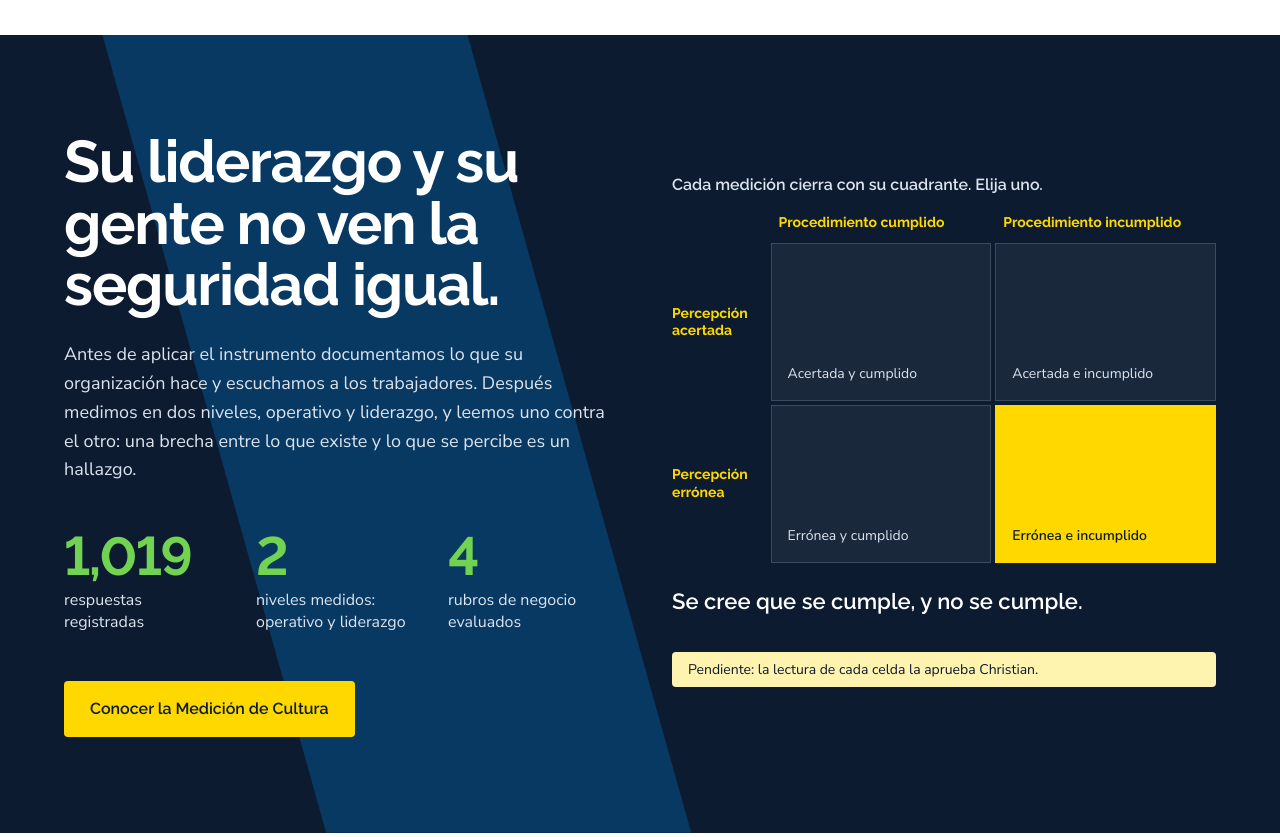
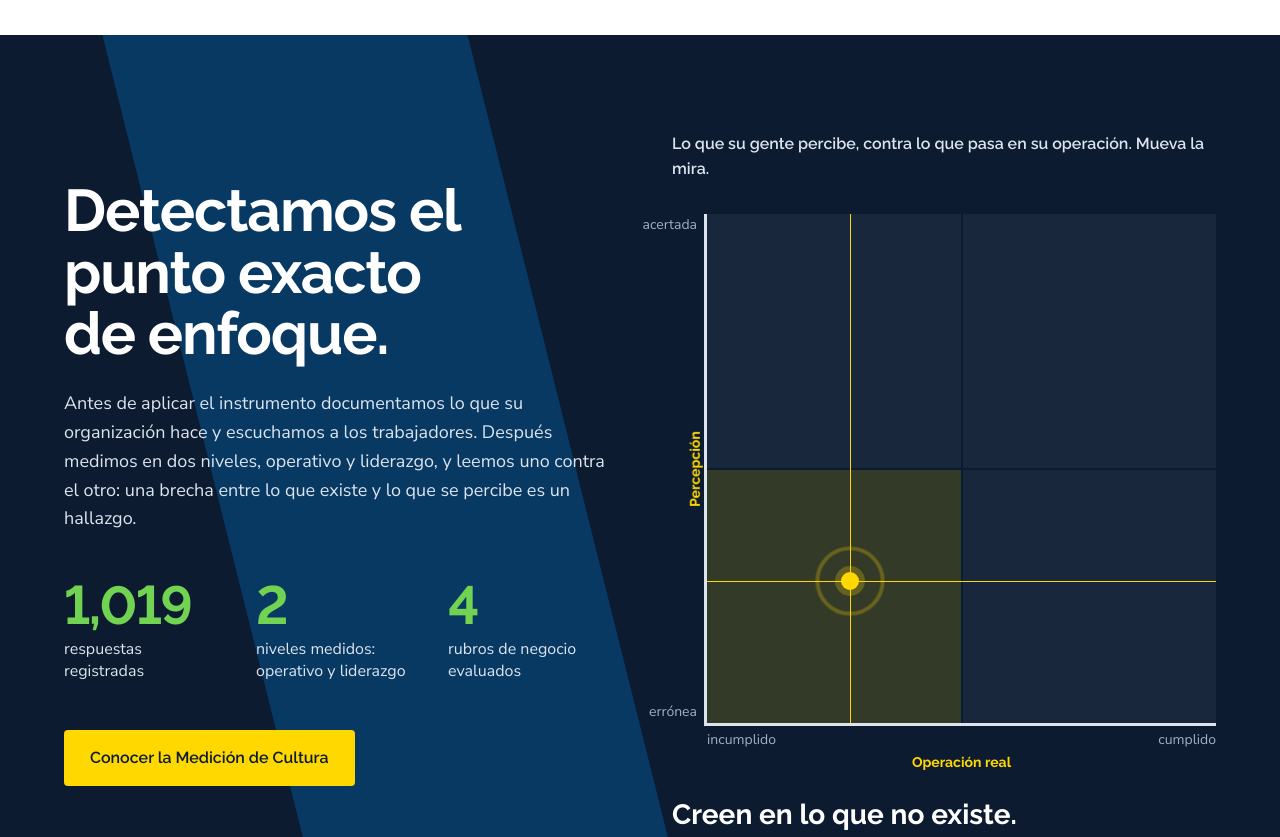
Before and after one commit to clopez-ASIG/Main, an Astro site in the folder asighn-web/: page / in a window 1280 px wide. Shown: the part 5300-6137 px from the top of the page. Built offline with nearby package versions, Linux system fonts and the light colour scheme; Astro itself is replaced by a stand-in of ours.

Commit message:
Cuadrante como plano con mira: percepción contra operación real, lecturas cortas
Co-Authored-By: Claude Opus 5.5 <noreply@anthropic.com>
Claude-Session: https://claude.ai/code/session_01WAaP7BofHFpXMZWM2nsH9b

```diff
--- a/asighn-web/src/components/Cuadrante.astro
+++ b/asighn-web/src/components/Cuadrante.astro
@@ -1,62 +1,134 @@
 ---
 /* Cuadrante
-   Propósito: el instrumento con forma, como el Safety Loop de Krause Bell. Cada Calibración de Percepciones cierra con su cuadrante (Sello v3.1, 8.3).
-   Anatomía: matriz 2x2 con encabezados. Filas: lo que la gente percibe (acertada o errónea). Columnas: lo que pasa en la operación (procedimiento cumplido o incumplido). Al elegir una celda se lee qué significa.
-   Estados: sin script se ven las cuatro celdas con su nombre; con script, la elegida se pinta de amarillo y muestra su lectura.
-   Reglas: la lectura de cada celda la aprueba Christian antes de publicar. */
-import Pendiente from './Pendiente.astro';
-const celdas = [
-  { nombre: 'Acertada y cumplido', lectura: 'Lo que la gente cree coincide con lo que existe, y lo que existe se cumple.' },
-  { nombre: 'Acertada e incumplido', lectura: 'La gente ve con claridad que lo escrito no se cumple.' },
-  { nombre: 'Errónea y cumplido', lectura: 'El procedimiento se cumple, pero la gente no lo percibe así.' },
-  { nombre: 'Errónea e incumplido', lectura: 'Se cree que se cumple, y no se cumple.' },
-];
+   Propósito: el instrumento con forma. Cada Calibración de Percepciones cierra con su cuadrante (Sello v3.1, 8.3).
+   Anatomía: plano con dos ejes. Y: la percepción (errónea abajo, acertada arriba). X: la operación real (incumplido a la izquierda, cumplido a la derecha). Una retícula de mira cruza los ejes y se fija en un punto; el cuadrante donde cae se nombra en una frase corta.
+   Estados: al cargar, la mira barre el plano y se fija. El visitante la mueve con el puntero, con el dedo o con las flechas. Sin script queda fija en un punto.
+   Reglas: las lecturas son cortas a propósito; no explican cómo se interpreta un resultado (Christian, 23 nov 2026). */
+const lecturas = {
+  ac: 'Ven lo que existe.',
+  ai: 'Ven lo que falta.',
+  ec: 'No ven lo que existe.',
+  ei: 'Creen en lo que no existe.',
+};
 ---
-<div class="cuadrante" data-cuadrante>
-  <div class="cuadrante__tabla" role="group" aria-label="Cuadrante de la Calibración de Percepciones">
-    <span></span>
-    <span class="cuadrante__col">Procedimiento cumplido</span>
-    <span class="cuadrante__col">Procedimiento incumplido</span>
-    <span class="cuadrante__fila">Percepción acertada</span>
-    {celdas.slice(0, 2).map((c) => (
-      <button type="button" class="cuadrante__celda" data-lectura={c.lectura} aria-pressed="false">{c.nombre}</button>
-    ))}
-    <span class="cuadrante__fila">Percepción errónea</span>
-    {celdas.slice(2).map((c, i) => (
-      <button type="button" class="cuadrante__celda" data-lectura={c.lectura} aria-pressed={i === 1 ? 'true' : 'false'}>{c.nombre}</button>
-    ))}
+<div class="mira" data-mira data-lecturas={JSON.stringify(lecturas)}>
+  <div class="mira__plano" tabindex="0" role="slider" aria-label="Punto en el cuadrante: percepción y operación real" aria-valuetext={lecturas.ei} data-plano>
+    <span class="mira__cuadro mira__cuadro--ai"></span>
+    <span class="mira__cuadro mira__cuadro--ac"></span>
+    <span class="mira__cuadro mira__cuadro--ei"></span>
+    <span class="mira__cuadro mira__cuadro--ec"></span>
+    <span class="mira__linea mira__linea--x" data-lx></span>
+    <span class="mira__linea mira__linea--y" data-ly></span>
+    <span class="mira__punto" data-punto></span>
+    <span class="mira__eje mira__eje--y">Percepción</span>
+    <span class="mira__eje mira__eje--x">Operación real</span>
+    <span class="mira__extremo mira__extremo--arriba">acertada</span>
+    <span class="mira__extremo mira__extremo--abajo">errónea</span>
+    <span class="mira__extremo mira__extremo--izq">incumplido</span>
+    <span class="mira__extremo mira__extremo--der">cumplido</span>
   </div>
-  <p class="cuadrante__lectura" data-salida aria-live="polite">{celdas[3].lectura}</p>
-  <Pendiente texto="la lectura de cada celda la aprueba Christian." />
+  <p class="mira__lectura" data-salida aria-live="polite">{lecturas.ei}</p>
 </div>
 
 <script>
-  document.querySelectorAll<HTMLElement>('[data-cuadrante]').forEach((raiz) => {
+  document.querySelectorAll<HTMLElement>('[data-mira]').forEach((raiz) => {
+    const plano = raiz.querySelector<HTMLElement>('[data-plano]')!;
     const salida = raiz.querySelector<HTMLElement>('[data-salida]')!;
-    raiz.querySelectorAll<HTMLButtonElement>('.cuadrante__celda').forEach((b) => {
-      b.addEventListener('click', () => {
-        raiz.querySelectorAll('.cuadrante__celda').forEach((o) => o.setAttribute('aria-pressed', 'false'));
-        b.setAttribute('aria-pressed', 'true');
-        salida.textContent = b.dataset.lectura ?? '';
-      });
+    const lecturas = JSON.parse(raiz.dataset.lecturas ?? '{}');
+    let x = 0.28, y = 0.72; // 0..1 desde la esquina superior izquierda
+
+    const pintar = () => {
+      raiz.style.setProperty('--x', `${x * 100}%`);
+      raiz.style.setProperty('--y', `${y * 100}%`);
+      const clave = (y < 0.5 ? 'a' : 'e') + (x < 0.5 ? 'i' : 'c');
+      raiz.dataset.cuadro = clave;
+      if (salida.textContent !== lecturas[clave]) salida.textContent = lecturas[clave];
+      plano.setAttribute('aria-valuetext', lecturas[clave]);
+    };
+
+    const desde = (e: PointerEvent) => {
+      const r = plano.getBoundingClientRect();
+      x = Math.min(1, Math.max(0, (e.clientX - r.left) / r.width));
+      y = Math.min(1, Math.max(0, (e.clientY - r.top) / r.height));
+      pintar();
+    };
+    let arrastrando = false;
+    plano.addEventListener('pointerdown', (e) => { arrastrando = true; plano.setPointerCapture(e.pointerId); raiz.classList.add('mira--fija'); desde(e); });
+    plano.addEventListener('pointermove', (e) => { if (arrastrando || e.pointerType === 'mouse') desde(e); });
+    plano.addEventListener('pointerup', () => { arrastrando = false; });
+    plano.addEventListener('keydown', (e) => {
+      const paso = 0.05;
+      if (e.key === 'ArrowLeft') x = Math.max(0, x - paso);
+      else if (e.key === 'ArrowRight') x = Math.min(1, x + paso);
+      else if (e.key === 'ArrowUp') y = Math.max(0, y - paso);
+      else if (e.key === 'ArrowDown') y = Math.min(1, y + paso);
+      else return;
+      e.preventDefault(); pintar();
     });
+
+    // Barrido al entrar en pantalla: la mira recorre el plano y se fija en un punto.
+    const quieto = window.matchMedia('(prefers-reduced-motion: reduce)').matches;
+    if (quieto) { pintar(); return; }
+    const barrer = () => {
+      const t0 = performance.now(), dur = 2200;
+      const paso = (t: number) => {
+        if (raiz.classList.contains('mira--fija')) return;
+        const k = Math.min(1, (t - t0) / dur), s = 1 - Math.pow(1 - k, 3);
+        x = 0.85 - 0.57 * s + 0.12 * Math.sin(s * Math.PI * 2);
+        y = 0.15 + 0.57 * s + 0.1 * Math.cos(s * Math.PI * 1.5) - 0.1 * (1 - s);
+        pintar();
+        if (k < 1) requestAnimationFrame(paso); else raiz.classList.add('mira--fija');
+      };
+      requestAnimationFrame(paso);
+    };
+    pintar();
+    new IntersectionObserver((ent, obs) => { if (ent[0].isIntersecting) { obs.disconnect(); barrer(); } }, { threshold: 0.5 }).observe(plano);
   });
 </script>
 
 <style>
-  .cuadrante__tabla { display: grid; grid-template-columns: auto 1fr 1fr; gap: 4px; align-items: stretch; }
-  .cuadrante__col, .cuadrante__fila { font-family: var(--f-titulo); font-weight: 700; font-size: var(--t-14); color: var(--amarillo); line-height: 1.25; }
-  .cuadrante__col { padding: 0 var(--e-8) var(--e-8); }
-  .cuadrante__fila { display: flex; align-items: center; padding-right: var(--e-16); max-width: 11ch; }
-  .cuadrante__celda {
-    aspect-ratio: 1.4 / 1; cursor: pointer; text-align: left;
-    font-family: var(--f-cuerpo); font-size: var(--t-14); line-height: 1.35;
-    color: var(--borde); background: rgba(255, 255, 255, 0.06);
-    border: 1px solid rgba(159, 176, 196, 0.25); border-radius: 0;
-    padding: var(--e-16); display: flex; align-items: flex-end;
-    transition: background-color .2s ease, color .2s ease;
+  .mira { --x: 28%; --y: 72%; }
+  .mira__plano {
+    position: relative; aspect-ratio: 1 / 1; max-width: 520px; margin: var(--e-32) 0 0 var(--e-32);
+    display: grid; grid-template-columns: 1fr 1fr; grid-template-rows: 1fr 1fr; gap: 2px;
+    cursor: crosshair; touch-action: none; user-select: none;
+    border-left: 3px solid var(--borde); border-bottom: 3px solid var(--borde);
   }
-  .cuadrante__celda:hover { background: rgba(255, 255, 255, 0.14); color: var(--blanco); }
-  .cuadrante__celda[aria-pressed='true'] { background: var(--amarillo); color: var(--navy); border-color: var(--amarillo); font-weight: 600; }
-  .cuadrante__lectura { font-family: var(--f-titulo); font-weight: 600; font-size: var(--t-22); line-height: 1.3; color: var(--blanco); margin: var(--e-24) 0 var(--e-8); min-height: 2.6em; }
+  .mira__plano:focus-visible { outline: 3px solid var(--amarillo); outline-offset: 6px; }
+  .mira__cuadro { background: rgba(255, 255, 255, 0.05); transition: background-color .3s ease; }
+  .mira[data-cuadro='ai'] .mira__cuadro--ai,
+  .mira[data-cuadro='ac'] .mira__cuadro--ac,
+  .mira[data-cuadro='ei'] .mira__cuadro--ei,
+  .mira[data-cuadro='ec'] .mira__cuadro--ec { background: rgba(255, 216, 0, 0.16); }
+
+  .mira__linea { position: absolute; background: var(--amarillo); pointer-events: none; }
+  .mira__linea--x { left: 0; right: 0; top: var(--y); height: 1px; }
+  .mira__linea--y { top: 0; bottom: 0; left: var(--x); width: 1px; }
+  .mira__punto {
+    position: absolute; left: var(--x); top: var(--y); width: 18px; height: 18px; margin: -9px 0 0 -9px;
+    border-radius: 50%; background: var(--amarillo); pointer-events: none;
+    box-shadow: 0 0 0 6px rgba(255, 216, 0, 0.25);
+  }
+  .mira--fija .mira__punto::after {
+    content: ''; position: absolute; inset: -9px; border-radius: 50%; border: 2px solid var(--amarillo);
+    animation: pulso 1.8s ease-out infinite;
+  }
+  @keyframes pulso { from { transform: scale(.6); opacity: 1; } to { transform: scale(2.4); opacity: 0; } }
+  @media (prefers-reduced-motion: reduce) { .mira--fija .mira__punto::after { animation: none; } }
+
+  .mira__eje { position: absolute; font-family: var(--f-titulo); font-weight: 700; font-size: var(--t-14); color: var(--amarillo); white-space: nowrap; }
+  .mira__eje--y { left: 0; top: 50%; transform: translate(calc(-100% - 12px), -50%) rotate(-90deg) translateX(50%); transform-origin: right center; }
+  .mira__eje--x { left: 50%; bottom: 0; transform: translate(-50%, calc(100% + 28px)); }
+  .mira__extremo { position: absolute; font-size: var(--t-14); color: var(--gris-medio); white-space: nowrap; }
+  .mira__extremo--arriba { left: 0; top: 0; transform: translateX(calc(-100% - 10px)); }
+  .mira__extremo--abajo { left: 0; bottom: 0; transform: translateX(calc(-100% - 10px)); }
+  .mira__extremo--izq { left: 0; bottom: 0; transform: translateY(calc(100% + 6px)); }
+  .mira__extremo--der { right: 0; bottom: 0; transform: translateY(calc(100% + 6px)); }
+
+  .mira__lectura { font-family: var(--f-titulo); font-weight: 700; font-size: var(--t-28); line-height: 1.2; color: var(--blanco); margin: calc(var(--e-64) + var(--e-8)) 0 0; min-height: 1.3em; }
+
+  @media (max-width: 767px) {
+    .mira__plano { margin-left: var(--e-64); }
+    .mira__eje--y { display: none; }
+  }
 </style>
--- a/asighn-web/src/pages/index.astro
+++ b/asighn-web/src/pages/index.astro
@@ -131,13 +131,13 @@ const pasos = [
   <section class="seccion flagship">
     <div class="contenedor flagship__grilla">
       <div>
-        <h2 class="titulo-grande">Su liderazgo y su gente no ven la seguridad igual.</h2>
+        <h2 class="titulo-grande">Detectamos el punto exacto de enfoque.</h2>
         <p class="intro">Antes de aplicar el instrumento documentamos lo que su organización hace y escuchamos a los trabajadores. Después medimos en dos niveles, operativo y liderazgo, y leemos uno contra el otro: una brecha entre lo que existe y lo que se percibe es un hallazgo.</p>
         <Cifras ids={['respuestas-cultura', 'niveles-cultura', 'rubros-cultura']} variante="navy" titulo="La medición de cultura en cifras" />
         <div class="flagship__boton"><Boton href="/medicion-de-cultura" variante="amarillo">Conocer la Medición de Cultura</Boton></div>
       </div>
       <div>
-        <p class="flagship__nota">Cada medición cierra con su cuadrante. Elija uno.</p>
+        <p class="flagship__nota">Lo que su gente percibe, contra lo que pasa en su operación. Mueva la mira.</p>
         <Cuadrante />
       </div>
     </div>
```
